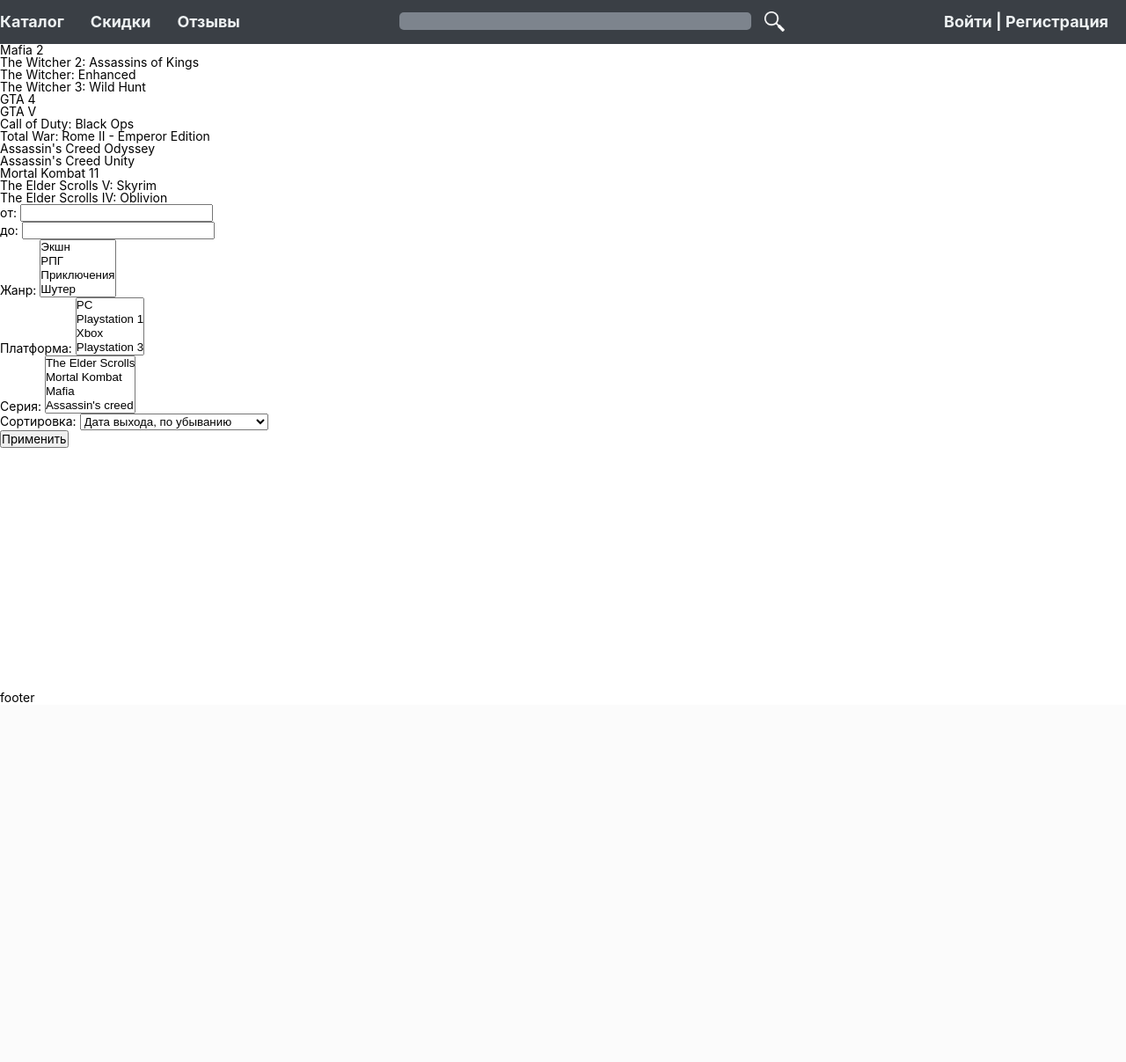
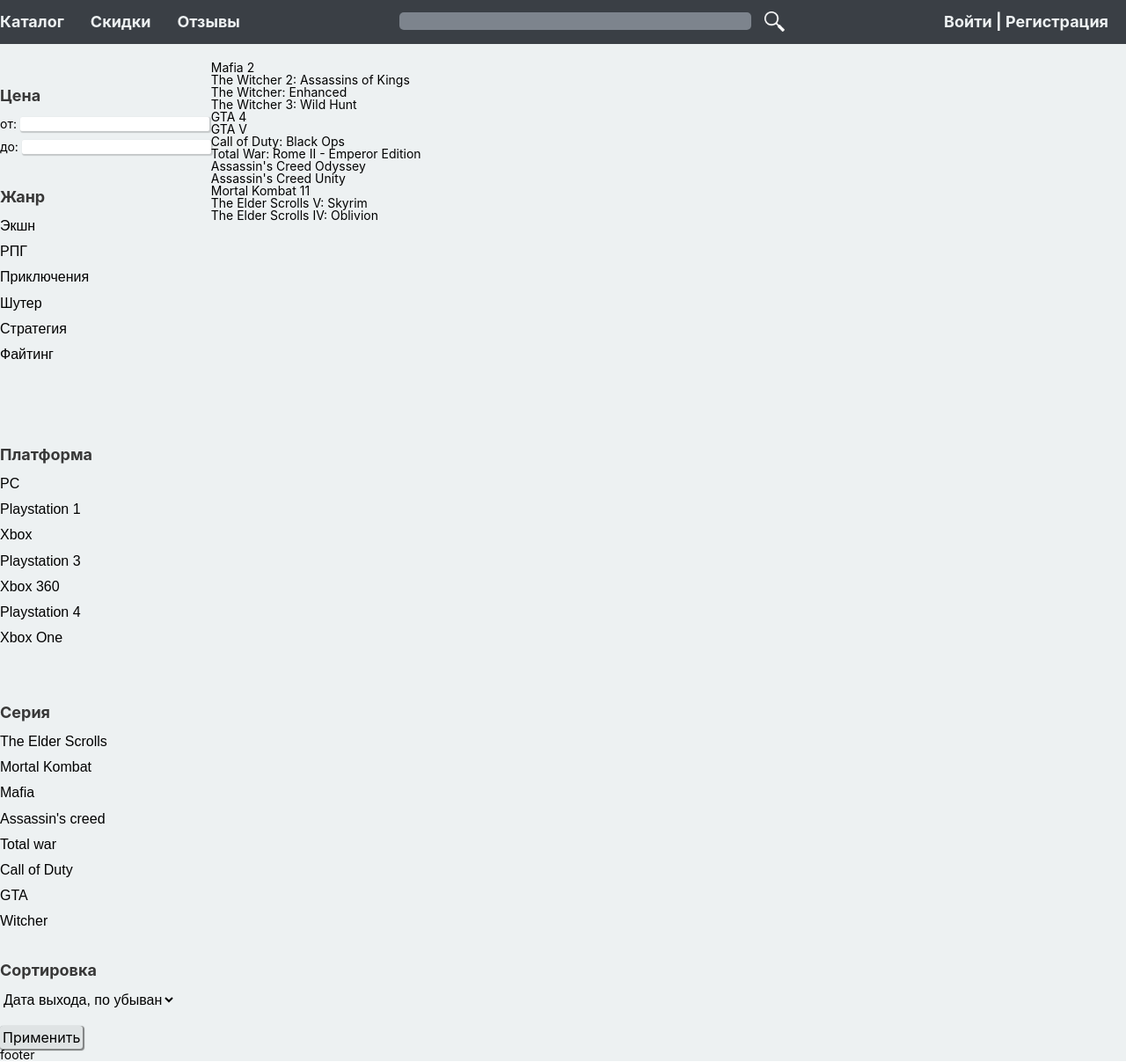
Before and after one commit to denis-teslyuk/denisshop, a Django app: page / in a window 1280 px wide. Shown: the whole page at 88% size. Before the commit the page ends 798 px from the top, so only its background shows below. Run offline with Django 5.2, Linux system fonts and the light colour scheme; data comes from the database, SQL or seed files in the repository.

Commit message:
Add styles to index filters

```diff
--- a/denisshopsite/denisshop/forms.py
+++ b/denisshopsite/denisshop/forms.py
@@ -1,6 +1,31 @@
 from django import forms
 
-from denisshop.models import Review
+from denisshop.models import Genre, Series, Platform, Review
+
+
+class FilterForm(forms.Form):
+    SORT_CHOICES = (
+        ('-release', 'Дата выхода, по убыванию'),
+        ('release', 'Дата выхода, по возрастанию'),
+        ('percent', 'По скидке'),
+        ('-price', 'Цена, по убыванию'),
+        ('price', 'Цена, по возрастанию'),
+        ('-title', 'Название, по убыванию'),
+        ('title', 'Название, по возрастанию'),
+
+    )
+    min_price = forms.FloatField(required=False, label='от: ',
+                                 widget=forms.NumberInput(attrs = {'class':'index-aside-price'}))
+    max_price = forms.FloatField(required=False, label='до: ',
+                                 widget=forms.NumberInput(attrs = {'class':'index-aside-price'}))
+    genres = forms.ModelMultipleChoiceField(queryset=Genre.objects.all(), required=False, label='Жанр',
+                                            widget=forms.SelectMultiple(attrs = {'class':'index-aside-filter'}))
+    platform = forms.ModelMultipleChoiceField(queryset=Platform.objects.all(),required=False, label='Платформа',
+                                              widget=forms.SelectMultiple(attrs = {'class':'index-aside-filter'}))
+    series = forms.ModelMultipleChoiceField(queryset=Series.objects.all(),required=False, label='Серия',
+                                            widget=forms.SelectMultiple(attrs = {'class':'index-aside-filter'}))
+    sort = forms.ChoiceField(choices=SORT_CHOICES,required=False, label='Сортировка',
+                             widget=forms.Select(attrs = {'class':'index-aside-sort'}))
 
 
 class ReviewForm(forms.ModelForm):
--- a/denisshopsite/denisshop/static/denisshop/css/source/style.scss
+++ b/denisshopsite/denisshop/static/denisshop/css/source/style.scss
@@ -4,11 +4,14 @@
     display:flex;
     flex-direction: column;
     min-height: 100%;
+    background-color: #edf1f2;
 }
 
 .main{
     flex: 1 0 100%;
-    margin-top: 50px;
+    margin: 50px auto 0px;
+    width: 1280px;
+
 }
 
 .header{
@@ -79,3 +82,52 @@
     color: #EDF1F2;
     padding: 0px;
 }
+
+.main-index{
+    display: flex;
+    margin-top: 20px;
+}
+
+.index-aside-price{
+    margin-bottom: 10px;
+    border: none;
+    box-shadow: 1px 1px 1px 1px rgba(0, 0, 0, 0.168);
+    border-radius: 2px;
+}
+
+.index-aside-filter-label{
+    margin: 30px 0px 15px;
+    font-weight: 700;
+    font-size: 18px;
+    color: #383838;
+}
+
+
+.index-aside-filter{
+    width: 200px;
+    border: none;
+    background-color: #ffffff00;
+    font-size: 16px;
+    height: 230px;
+    overflow: auto;
+    option{
+        margin-bottom: 10px;
+    }
+}
+
+.index-aside-sort{
+    font-size: 16px;
+    width: 200px;
+    margin-bottom: 20px;
+    background-color: #ffffff00;
+    border: none;
+}
+
+.index-aside-button{
+    border: none;
+    box-shadow: 1px 1px 1px 1px #02020277;
+    font-size: 16px;
+    background-color: #dfe3e4;
+    padding: 3px;
+    border-radius: 3px;
+}
--- a/denisshopsite/denisshop/static/denisshop/css/style.css
+++ b/denisshopsite/denisshop/static/denisshop/css/style.css
@@ -68,13 +68,15 @@ h1, h2, h3, h4, h5, h6 {
       -ms-flex-direction: column;
           flex-direction: column;
   min-height: 100%;
+  background-color: #edf1f2;
 }
 
 .main {
   -webkit-box-flex: 1;
       -ms-flex: 1 0 100%;
           flex: 1 0 100%;
-  margin-top: 50px;
+  margin: 50px auto 0px;
+  width: 1280px;
 }
 
 .header {
@@ -156,3 +158,55 @@ h1, h2, h3, h4, h5, h6 {
   color: #EDF1F2;
   padding: 0px;
 }
+
+.main-index {
+  display: -webkit-box;
+  display: -ms-flexbox;
+  display: flex;
+  margin-top: 20px;
+}
+
+.index-aside-price {
+  margin-bottom: 10px;
+  border: none;
+  -webkit-box-shadow: 1px 1px 1px 1px rgba(0, 0, 0, 0.168);
+          box-shadow: 1px 1px 1px 1px rgba(0, 0, 0, 0.168);
+  border-radius: 2px;
+}
+
+.index-aside-filter-label {
+  margin: 30px 0px 15px;
+  font-weight: 700;
+  font-size: 18px;
+  color: #383838;
+}
+
+.index-aside-filter {
+  width: 200px;
+  border: none;
+  background-color: rgba(255, 255, 255, 0);
+  font-size: 16px;
+  height: 230px;
+  overflow: auto;
+}
+.index-aside-filter option {
+  margin-bottom: 10px;
+}
+
+.index-aside-sort {
+  font-size: 16px;
+  width: 200px;
+  margin-bottom: 20px;
+  background-color: rgba(255, 255, 255, 0);
+  border: none;
+}
+
+.index-aside-button {
+  border: none;
+  -webkit-box-shadow: 1px 1px 1px 1px rgba(2, 2, 2, 0.4666666667);
+          box-shadow: 1px 1px 1px 1px rgba(2, 2, 2, 0.4666666667);
+  font-size: 16px;
+  background-color: #dfe3e4;
+  padding: 3px;
+  border-radius: 3px;
+}
--- a/denisshopsite/denisshop/templates/denisshop/index.html
+++ b/denisshopsite/denisshop/templates/denisshop/index.html
@@ -1,6 +1,24 @@
 {% extends 'base.html' %}
 
 {% block content %}
+<div class="main-index">
+    <aside class="index-aside">
+        <form action="" method="get">
+        <div class="form-error">{{form.non_field_errors}}</div>
+            <div class="index-aside-filter-label">Цена</div>
+        {% for f in form %}
+            {% if f.label == 'от: ' or f.label == 'до: ' %}
+            <p class="index-aside-filter-price"><label  for="f.id_for_label">{{f.label}}</label>{{f}}</p>
+            <div class="form-error">{{f.errors}}</div>
+            {% else %}
+            <div class="index-aside-filter-label">{{f.label}}</div>
+            <p>{{f}}</p>
+            <div class="form-error">{{f.errors}}</div>
+            {% endif %}
+        {% endfor %}
+        <button type="submit" class="index-aside-button">Применить</button>
+        </form>
+    </aside>
     <ul>
     {% for g in games %}
        <li> {{g.title}}
@@ -10,8 +28,7 @@
        </li>
     {% endfor %}
     </ul>
-    <form action="" method="get">
-    {{form.as_p}}
-    <button type="submit">Применить</button>
-    </form>
+</div>
+
+
 {% endblock %}
--- a/denisshopsite/denisshop/views.py
+++ b/denisshopsite/denisshop/views.py
@@ -1,8 +1,7 @@
 from django.core.exceptions import ObjectDoesNotExist
 from django.shortcuts import render, redirect
 
-from forms import FilterForm
-from .forms import ReviewForm
+from .forms import ReviewForm, FilterForm
 from .utils import filter_games, sort_games, filter_price
 from .models import Game, Key, Review
 
--- a/denisshopsite/forms.py
+++ /dev/null
@@ -1,22 +0,0 @@
-from django import forms
-
-from denisshop.models import Genre, Series, Platform
-
-
-class FilterForm(forms.Form):
-    SORT_CHOICES = (
-        ('-release', 'Дата выхода, по убыванию'),
-        ('release', 'Дата выхода, по возрастаниюе'),
-        ('percent', 'По скидке'),
-        ('-price', 'Цена, по убыванию'),
-        ('price', 'Цена, по возрастанию'),
-        ('-title', 'Название, по убыванию'),
-        ('title', 'Название, по возрастанию'),
-
-    )
-    min_price = forms.FloatField(required=False, label='от')
-    max_price = forms.FloatField(required=False, label='до')
-    genres = forms.ModelMultipleChoiceField(queryset=Genre.objects.all(), required=False, label='Жанр')
-    platform = forms.ModelMultipleChoiceField(queryset=Platform.objects.all(),required=False, label='Платформа')
-    series = forms.ModelMultipleChoiceField(queryset=Series.objects.all(),required=False, label='Серия')
-    sort = forms.ChoiceField(choices=SORT_CHOICES,required=False, label='Сортировка')
```
